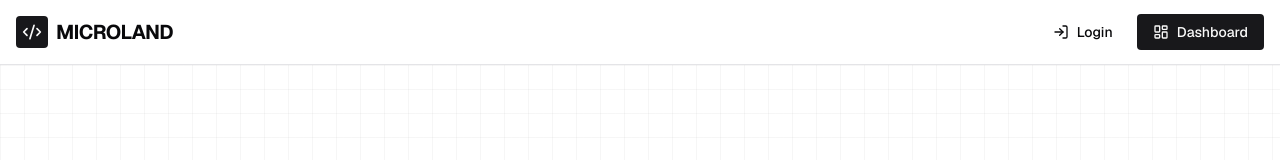
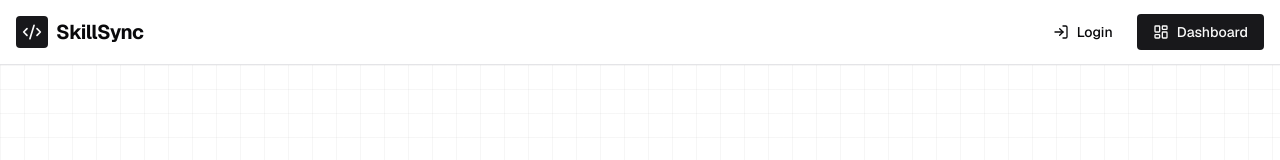
Before and after one commit to rachitdhaka/Microland-Hackathon-, a Next.js app in the folder client/: page / in a window 1280 px wide. Shown: the top 160 px of the page. Built offline with nearby package versions, Linux system fonts and the light colour scheme.

Commit message:
Update brand name to SkillSync in landing page and add users dataset

```diff
--- a/client/app/page.tsx
+++ b/client/app/page.tsx
@@ -11,7 +11,7 @@ export default function Home() {
             <div className="size-8 bg-primary flex items-center justify-center rounded-sm">
               <Code2 className="size-5 text-primary-foreground" />
             </div>
-            <span className="font-bold text-xl tracking-tight">MICROLAND</span>
+            <span className="font-bold text-xl tracking-tight">SkillSync</span>
           </div>
 
           <nav className="flex items-center gap-6">
```
Also changed, not shown: 1 other file (tests, documents, lock files or other folders).
